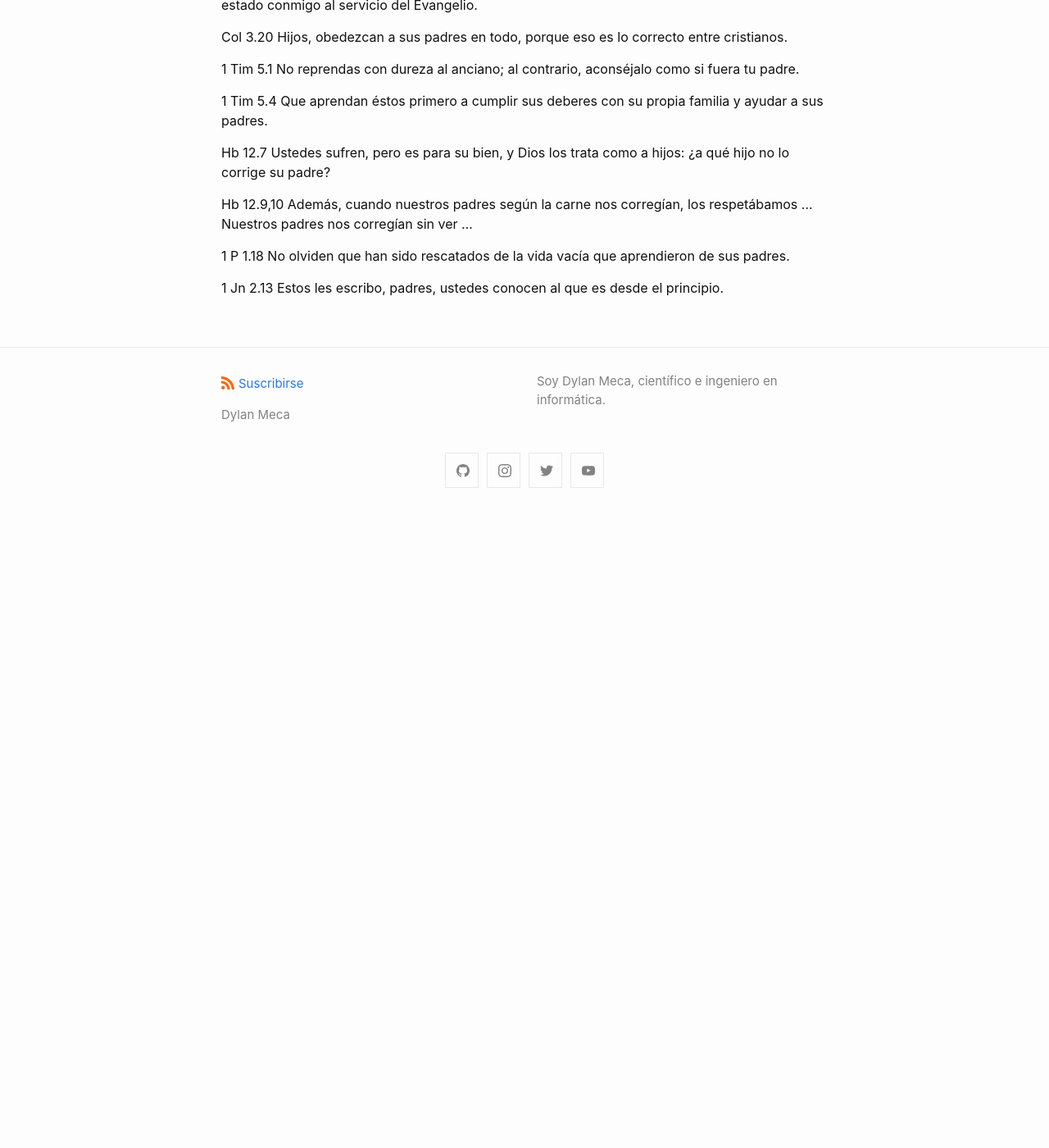
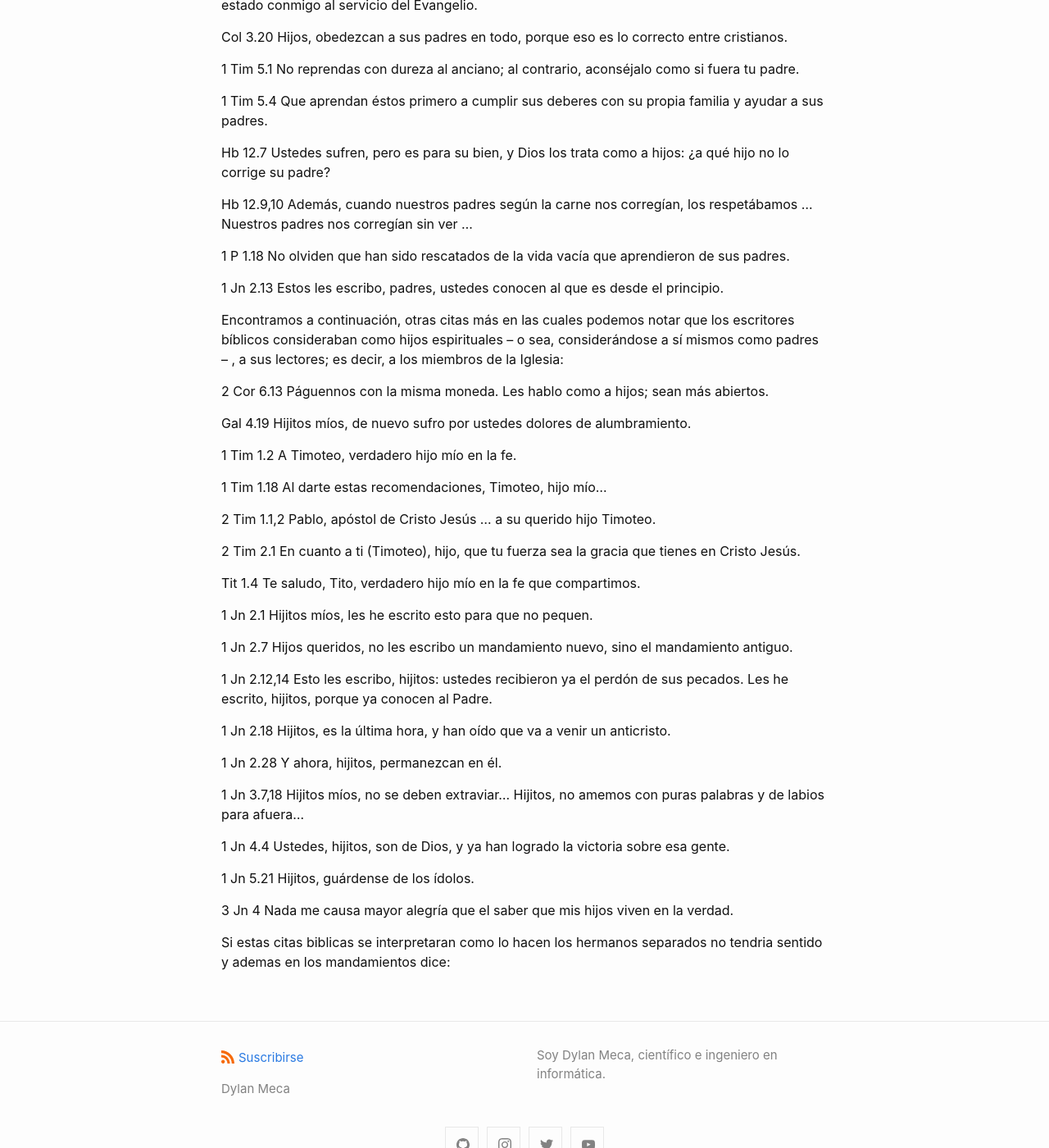
Before and after one commit to dylanmeca/dylanmeca.github.io, a Jekyll site: the page built from _posts/2021-05-23-Por-qué-los-catolicos-llaman-padre-a-los sacerdotes.md, in a window 1280 px wide and 1400 px high, scrolled down 3031 px. Shown: the whole window at 82% size. Built offline with Jekyll 4.4.1, drawn with Linux system fonts in a browser that asks for light colours; a script that is not in the unit is left out; comment, search, counter and statistics services are not loaded; before the commit the page ends 3661 px from its top, so only the background shows below that.

Commit message:
Update 2021-05-23-Por-qué-los-catolicos-llaman-padre-a-los sacerdotes.md

```diff
--- a/_posts/2021-05-23-Por-qué-los-catolicos-llaman-padre-a-los sacerdotes.md
+++ b/_posts/2021-05-23-Por-qué-los-catolicos-llaman-padre-a-los sacerdotes.md
@@ -133,3 +133,39 @@ Hb 12.9,10 Además, cuando nuestros padres según la carne nos corregían, los r
 1 P 1.18 No olviden que han sido rescatados de la vida vacía que aprendieron de sus padres.
 
 1 Jn 2.13 Estos les escribo, padres, ustedes conocen al que es desde el principio.
+
+Encontramos a continuación, otras citas más en las cuales podemos notar que los escritores bíblicos consideraban como hijos espirituales – o sea, considerándose a sí mismos como padres – , a sus lectores; es decir, a los miembros de la Iglesia:
+
+2 Cor 6.13 Páguennos con la misma moneda. Les hablo como a hijos; sean más abiertos.
+
+Gal 4.19 Hijitos míos, de nuevo sufro por ustedes dolores de alumbramiento.
+
+1 Tim 1.2 A Timoteo, verdadero hijo mío en la fe.
+
+1 Tim 1.18 Al darte estas recomendaciones, Timoteo, hijo mío…
+
+2 Tim 1.1,2 Pablo, apóstol de Cristo Jesús ... a su querido hijo Timoteo.
+
+2 Tim 2.1 En cuanto a ti (Timoteo), hijo, que tu fuerza sea la gracia que tienes en Cristo Jesús.
+
+Tit 1.4 Te saludo, Tito, verdadero hijo mío en la fe que compartimos.
+
+1 Jn 2.1 Hijitos míos, les he escrito esto para que no pequen.
+
+1 Jn 2.7 Hijos queridos, no les escribo un mandamiento nuevo, sino el mandamiento antiguo.
+
+1 Jn 2.12,14 Esto les escribo, hijitos: ustedes recibieron ya el perdón de sus pecados. Les he escrito, hijitos, porque ya conocen al Padre.
+
+1 Jn 2.18 Hijitos, es la última hora, y han oído que va a venir un anticristo.
+
+1 Jn 2.28 Y ahora, hijitos, permanezcan en él.
+
+1 Jn 3.7,18 Hijitos míos, no se deben extraviar… Hijitos, no amemos con puras palabras y de labios para afuera…
+
+1 Jn 4.4 Ustedes, hijitos, son de Dios, y ya han logrado la victoria sobre esa gente.
+
+1 Jn 5.21 Hijitos, guárdense de los ídolos.
+
+3 Jn 4 Nada me causa mayor alegría que el saber que mis hijos viven en la verdad.
+
+Si estas citas biblicas se interpretaran como lo hacen los hermanos separados no tendria sentido y ademas en los mandamientos dice:
```
